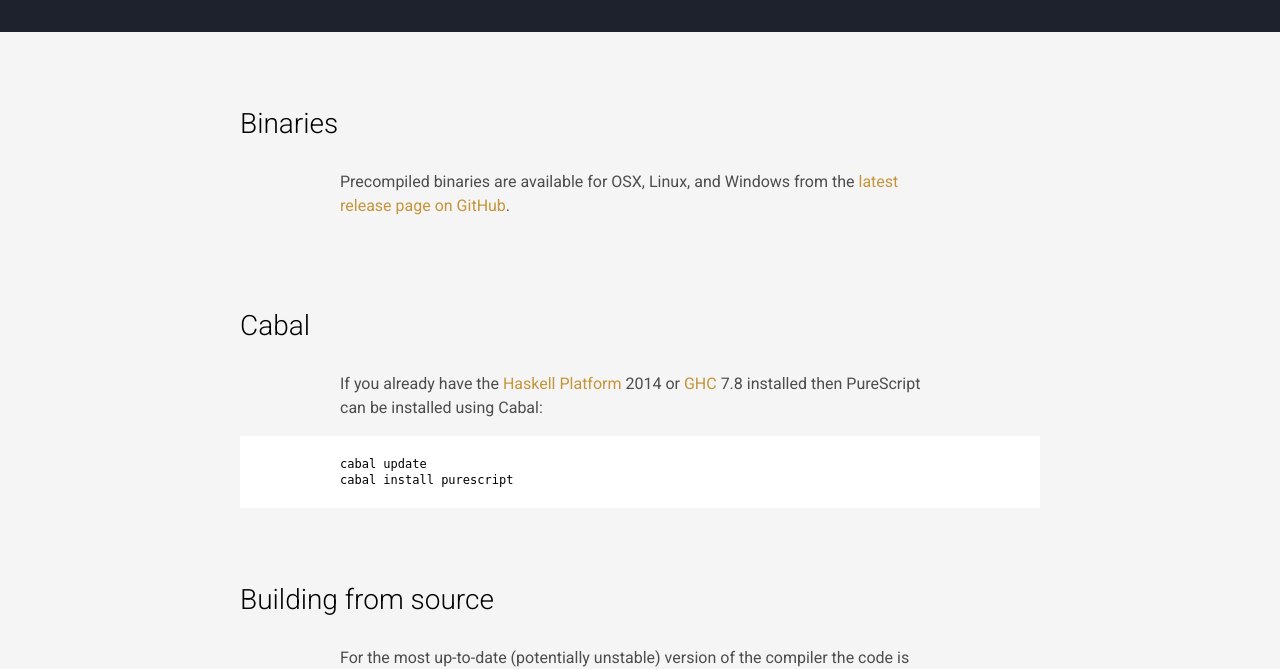
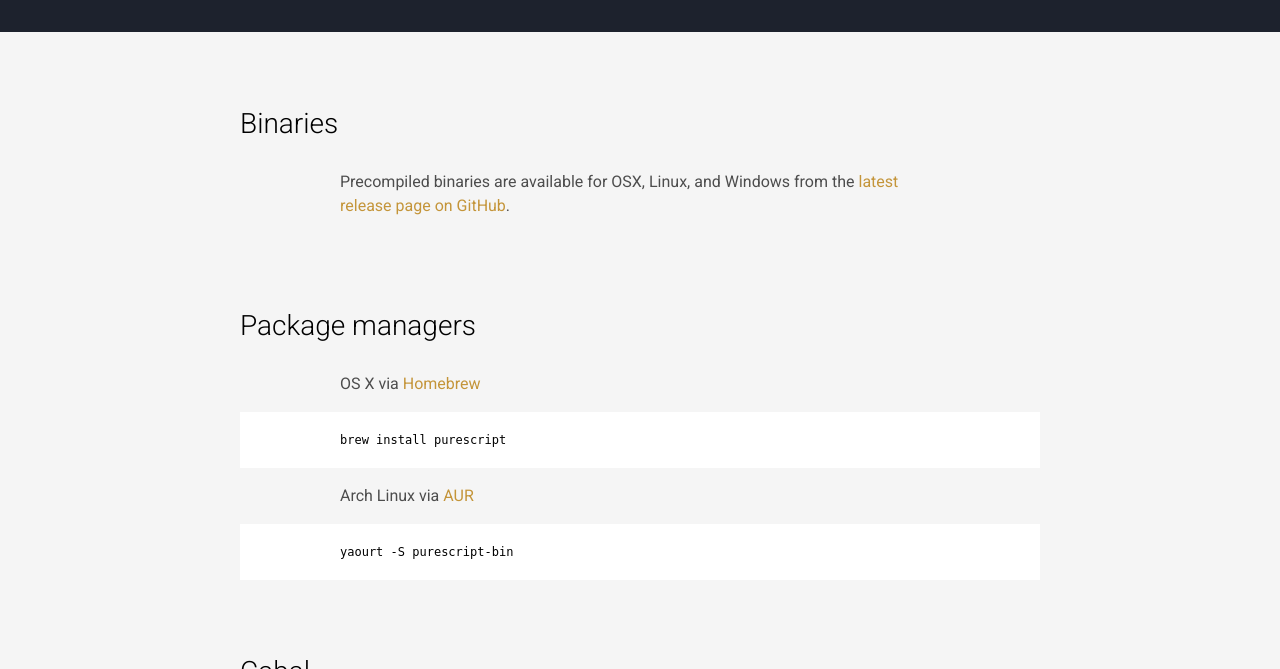
Before and after one commit to purescript/purescript.github.io, a website: page download/index.html in a window 1280 px wide. Shown: the part 118-787 px from the top of the page. Drawn offline with Linux system fonts and the light colour scheme.

Commit message:
Add package manager section to Download page
Others can be added as they are created.

```diff
--- a/download/index.html
+++ b/download/index.html
@@ -37,6 +37,22 @@
 
       <p>Precompiled binaries are available for OSX, Linux, and Windows from the <a href="https://github.com/purescript/purescript/releases/latest">latest release page on GitHub</a>.</p>
 
+    </section>
+
+    <section>
+      <h2>Package managers</h2>
+      <p>OS X via <a href="http://brew.sh/">Homebrew</a></p>
+      <div class="codeblock">
+<pre>
+brew install purescript
+</pre>
+      </div>
+      <p>Arch Linux via <a href="https://aur.archlinux.org/packages/purescript-bin/">AUR</a></p>
+      <div class="codeblock">
+<pre>
+yaourt -S purescript-bin
+</pre>
+      </div>
     </section>
 
     <section>
```
